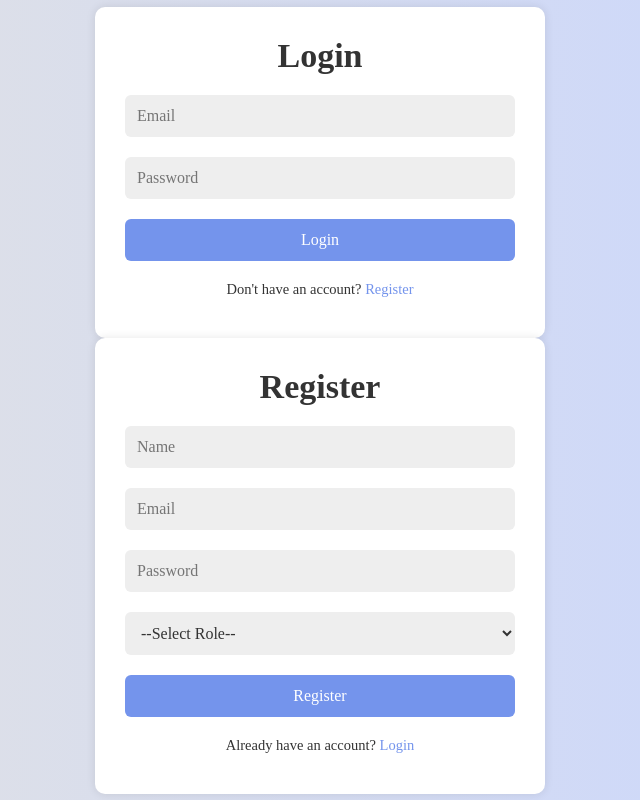
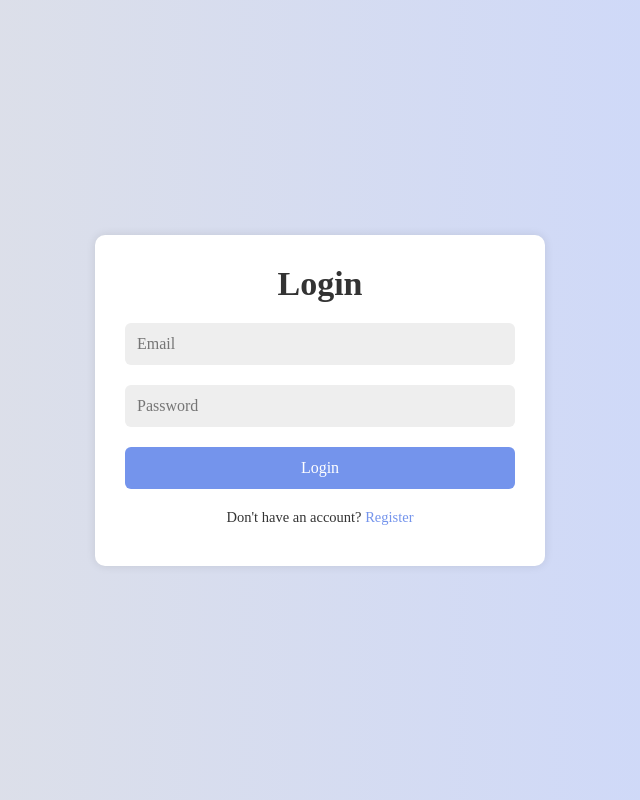
Before and after one commit to atommnava/Fatima, a PHP site: page /index2.html in a window 1280 px wide. Shown: the whole page, without its empty margins (320-960 px from the left). Run offline with PHP 8.4, Linux system fonts and the light colour scheme; some web fonts are replaced.

Commit message:
Commit desde remoto

```diff
--- a/src/index2.html
+++ b/src/index2.html
@@ -8,7 +8,7 @@
 </head>
 <body>
     <div class="container">
-        <div class="form-box" id="login-form">
+        <div class="form-box active" id="login-form">
             <form action="">
                 <h2>Login</h2>
                 <input type="email" name="email" placeholder="Email" required>
--- a/src/style2.css
+++ b/src/style2.css
@@ -27,6 +27,12 @@ body {
     background: #fff;
     border-radius: 10px;
     box-shadow: 0 0 10px rgba(0,0,0,0.1);
+    display: none;
+}
+
+.form-box.active {
+    display: block; /* To display the element and become the default view when users
+                        first open the website */
 }
 
 h2 {
```
